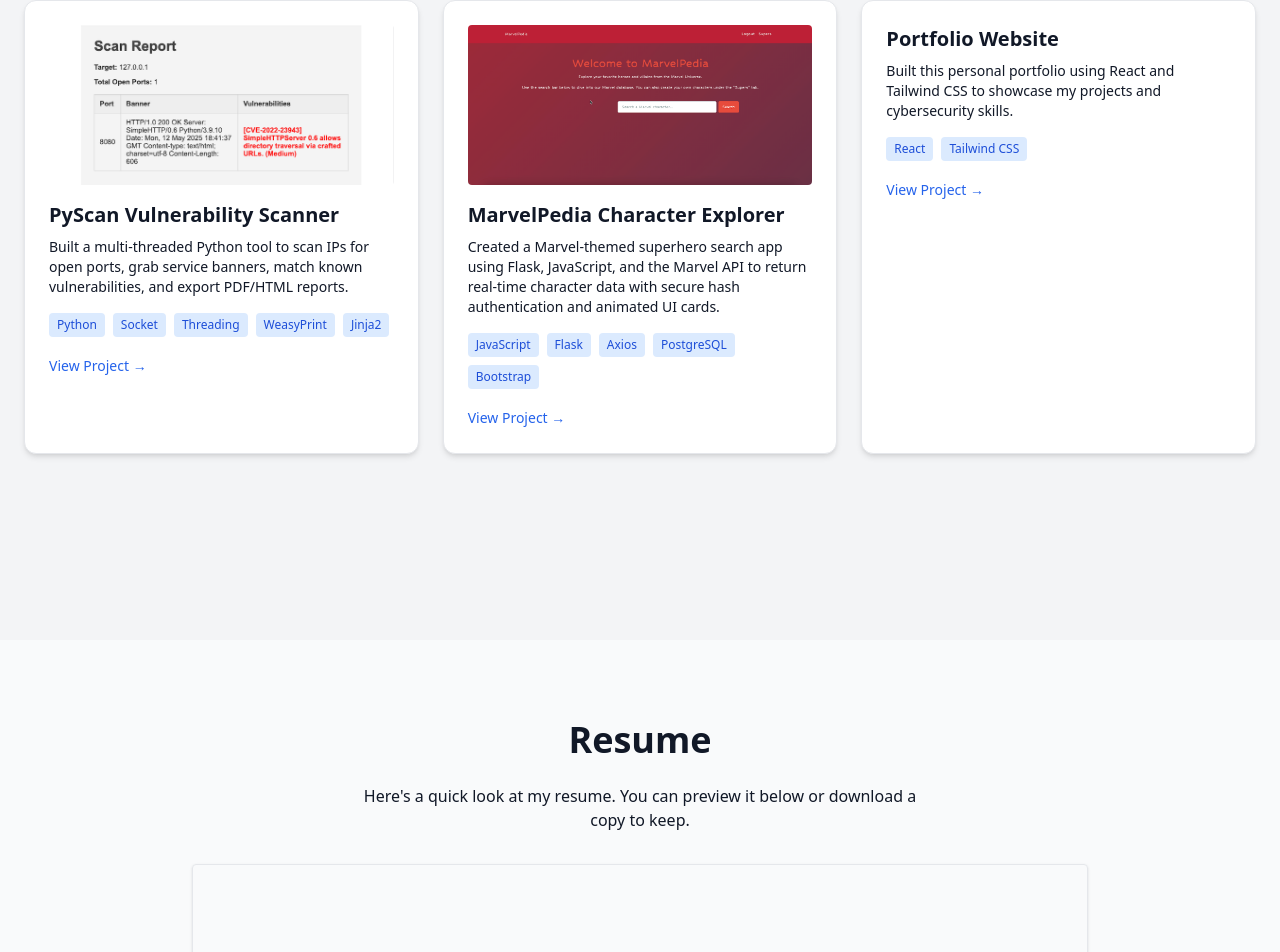
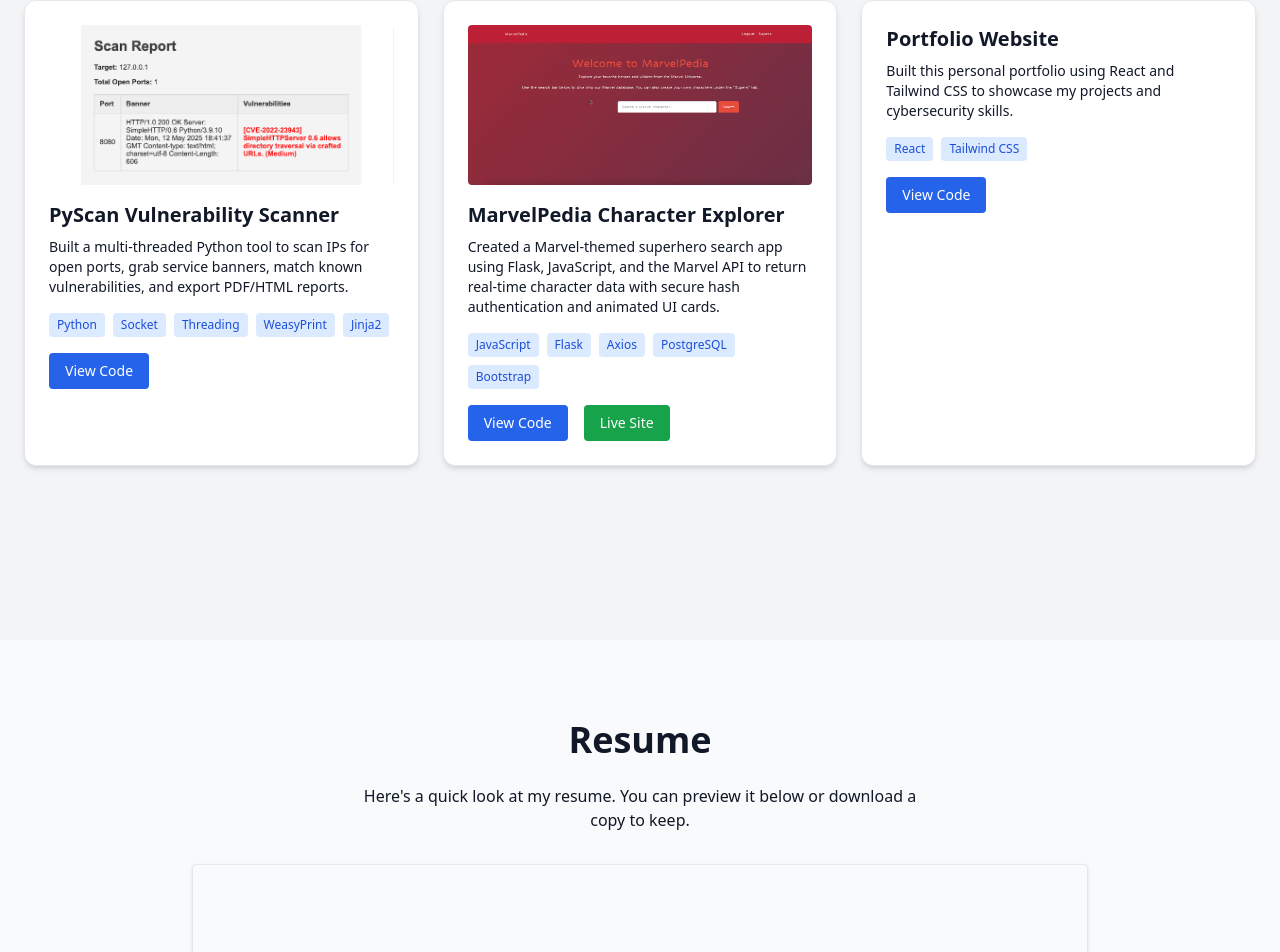
Before and after one commit to ssilvernail3/my-portfolio, a React (Vite) app: page / in a window 1280 px wide. Shown: the part 2179-3131 px from the top of the page. Built offline with nearby package versions, Linux system fonts and the light colour scheme.

Commit message:
updated porfolio with buttons for marvel project

```diff
--- a/src/components/Projects.jsx
+++ b/src/components/Projects.jsx
@@ -14,6 +14,7 @@ function Projects() {
         'Created a Marvel-themed superhero search app using Flask, JavaScript, and the Marvel API to return real-time character data with secure hash authentication and animated UI cards.',
       tech: ['JavaScript', 'Flask', 'Axios', 'PostgreSQL', 'Bootstrap'],
       link: 'https://github.com/ssilvernail3/marvel',
+      live: 'https://marvelpedia.onrender.com',
       image: '/images/marvelpedia-preview.png'
     },
     {
@@ -34,7 +35,6 @@ function Projects() {
             key={index}
             className="bg-white p-6 rounded-xl shadow-md hover:shadow-xl transition-transform hover:-translate-y-1 border border-gray-200"
           >
-              {/* ✅ ADD THIS IMAGE BLOCK */}
             {project.image && (
               <img
                 src={project.image}
@@ -45,6 +45,7 @@ function Projects() {
 
             <h3 className="text-xl font-semibold mb-2">{project.title}</h3>
             <p className="text-sm mb-4">{project.description}</p>
+
             <div className="flex flex-wrap gap-2 text-xs text-blue-700 font-medium mb-4">
               {project.tech.map((tech, i) => (
                 <span key={i} className="bg-blue-100 px-2 py-1 rounded">
@@ -52,14 +53,28 @@ function Projects() {
                 </span>
               ))}
             </div>
+
+            <div className="flex gap-4 mt-4">
               <a
                 href={project.link}
                 target="_blank"
                 rel="noopener noreferrer"
-                className="text-blue-600 hover:underline text-sm"
+                className="bg-blue-600 text-white px-4 py-2 rounded hover:bg-blue-700 text-sm"
               >
-                View Project →
+                View Code
               </a>
+
+              {project.live && (
+                <a
+                  href={project.live}
+                  target="_blank"
+                  rel="noopener noreferrer"
+                  className="bg-green-600 text-white px-4 py-2 rounded hover:bg-green-700 text-sm"
+                >
+                  Live Site
+                </a>
+              )}
+            </div>
           </div>
         ))}
       </div>
```
Lines whose indentation alone changed are shown as unchanged.
